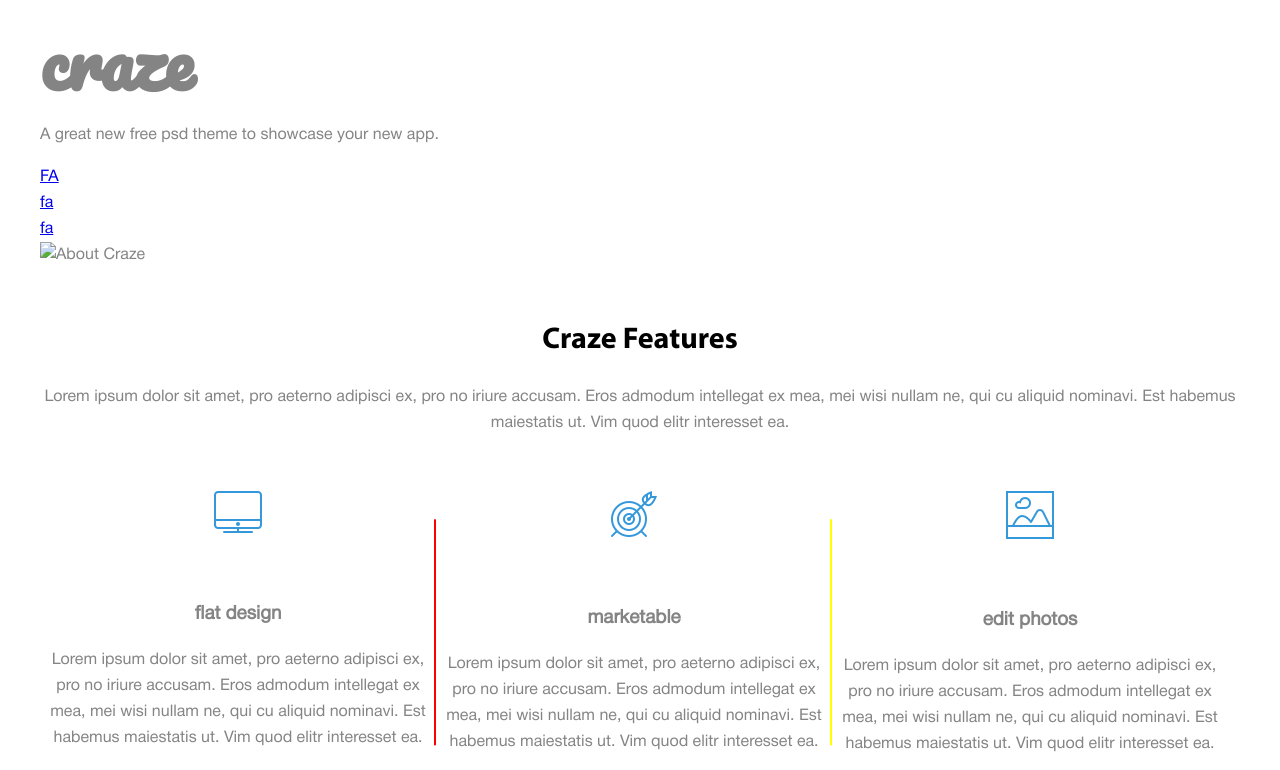
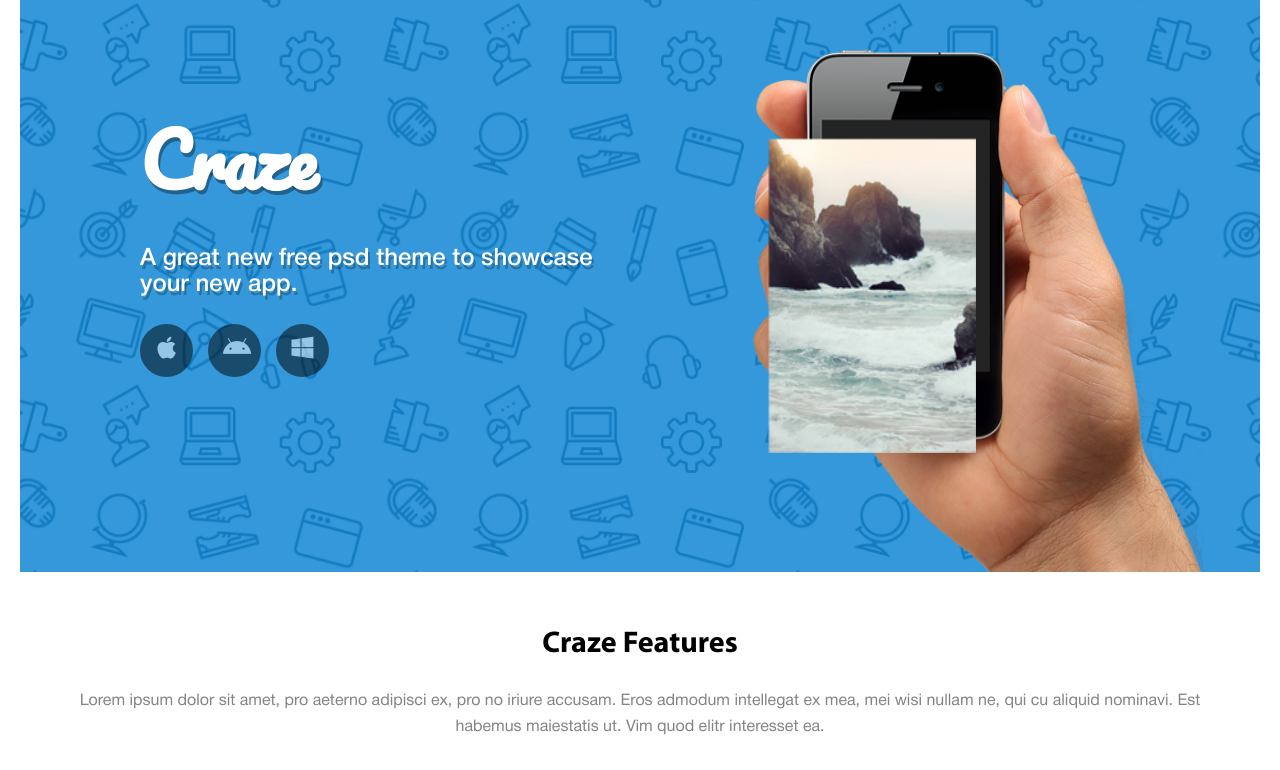
Before and after one commit to St-andrey/Craze_Landing, a website: page app/index.html in a window 1280 px wide. Shown: the top 770 px of the page. Drawn offline with nearby package versions, Linux system fonts and the light colour scheme.

Commit message:
header and footer are ready

```diff
--- a/app/index.html
+++ b/app/index.html
@@ -6,6 +6,7 @@
   <meta name="viewport" content="width=device-width, initial-scale=1.0">
   <meta http-equiv="X-UA-Compatible" content="ie=edge">
   <title>Document</title>
+  <script src="https://kit.fontawesome.com/164b56f10c.js"></script>
   <link rel="stylesheet" href="css/style.min.css">
 </head>
 
@@ -13,19 +14,21 @@
 
   <!-- ===HEADER=== -->
   <div class="container-outer">
-    <header class="header container-inner">
-      <div class="header__text-box">
-        <h1 class="header__main-title">craze</h1>
-        <p class="header__subtitle">A great new free psd theme to showcase your new app. </p>
-        <div class="header__socials">
-          <div class="header__socials-box"><a href="#" class="header__socials-link">FA</a></div>
-          <div class="header__socials-box"><a href="#" class="header__socials-link">fa</a></div>
-          <div class="header__socials-box"><a href="#" class="header__socials-link">fa</a></div>
+    <header class="header">
+      <div class="container-inner container-inner--header">
+        <div class="header__text-box">
+          <h1 class="header__main-title"><a href="#" class="header__main-link">craze</a></h1>
+          <p class="header__subtitle">a great new free psd theme to showcase </br> your new app.</p>
+          <div class="header__socials">
+            <div class="header__socials-box"><a href="#" class="header__socials-link"><i class="fab fa-apple"></i></a></div>
+            <div class="header__socials-box"><a href="#" class="header__socials-link"><i class="fab fa-android"></i></a></div>
+            <div class="header__socials-box"><a href="#" class="header__socials-link"><i class="fab fa-windows"></i></a></div>
+          </div>
         </div>
-      </div>
-      <div class="header__img-box">
-        <!--hand will be here as a bg pos relative-->
-        <img src="" alt="About Craze" class="header__img">
+        <div class="header__img-box">
+          <!--hand will be here as a bg pos relative-->
+          <img src="img/header-img.png" alt="About Craze" class="header__img">
+        </div>
       </div>
     </header>
   </div>
@@ -135,17 +138,24 @@
     </div>
     <!-- =/SOCIALS= -->
   </main>
-  </div>
+
   <!-- ===/MAIN=== -->
   <!-- ===FOOTER=== -->
   <div class="container-outer">
-    <footer class="container-inner">
-
+    <footer class="footer">
+      <div class="container-inner">
+        <ul class="footer__nav">
+          <li class="footer__nav-item"><a href="*" class="footer__nav-link">contact</a></li>
+          <li class="footer__nav-item"><a href="*" class="footer__nav-link">download</a></li>
+          <li class="footer__nav-item"><a href="*" class="footer__nav-link">press</a></li>
+          <li class="footer__nav-item"><a href="*" class="footer__nav-link">email</a></li>
+          <li class="footer__nav-item"><a href="*" class="footer__nav-link">support</a></li>
+          <li class="footer__nav-item"><a href="*" class="footer__nav-link">privacy policy</a></li>
+        </ul>
+      </div>
     </footer>
   </div>
   <!-- ===/FOOTER=== -->
-  </div>
-
   <script src="https://ajax.googleapis.com/ajax/libs/jquery/3.4.1/jquery.min.js"></script>
   <script src="js/libs.min.js"></script>
   <script src="js/main.js"></script>
--- a/app/scss/_vars.scss
+++ b/app/scss/_vars.scss
@@ -1,37 +1,37 @@
 /* === COLORS ===*/
 
-$mainText: #848484;
-$secondaryText: #ffffff;
+$mainText:              #848484;
+$secondaryText:         #ffffff;
 
-$headerSocials: #f4f4f4;
+$mainBg:                #e7e7e7;
+$secondaryBg:           #ffffff;
+$footerBg:              #e3e3e3;
 
-$SectionHeaderColor:    #000000;
+$blueLight:             #00adef;
+$blueMd:                #3498db;
+$BlueDark:              #0d74b9;
 
-$cardTitleColor: #222222;
+$sectionHeaderColor:    #000000;
+$cardTitleColor:        #222222;
+$socialsHeaderColor:    #f4f4f4;
+$socialsFooterBg:       #c2c2c2;
+$socialsHeaderBg:       #000000;
+$borderLight:           #e3e3e3;
+$borderDark:            #c2c2c2;
+$videoControlsBg:       #2a2929;
+$videoBufferingBar:     #666666;
+$textShadow:            #000101;
 
-$mainBg: #e7e7e7;
-$secondaryBg: #ffffff;
-$footerBg: #e3e3e3;
-$cocialsBg: #c2c2c2;
 
-$borderLight: #e3e3e3;
-$borderDark: #c2c2c2;
-
-$videoControlsBg: #2a2929;
-$videoBufferingBar: #666666;
-
-$blueLight: #00adef;
-$blueMd: #3498db;
-$BlueDark: #0d74b9;
 /* === FONTS === */
 
-$pcf: "Pacifico-Regular";
-$mrd300: "MyriadPro-Light";
-$mrd600: "MyriadPro-Semibold";
-$mrd700: "MyriadPro-Bold";
-$hlv400: "HelveticaNeueCyr-Roman";
-$hlv500i: "HelveticaNeueCyr-MediumItalic";
-$hlv500: "HelveticaNeueCyr-Medium";
-$hlv700i: "HelveticaNeueCyr-BoldItalic";
+$pcf:                   "Pacifico-Regular";
+$mrd300:                "MyriadPro-Light";
+$mrd600:                "MyriadPro-Semibold";
+$mrd700:                "MyriadPro-Bold";
+$hlv400:                "HelveticaNeueCyr-Roman";
+$hlv500i:               "HelveticaNeueCyr-MediumItalic";
+$hlv500:                "HelveticaNeueCyr-Medium";
+$hlv700i:               "HelveticaNeueCyr-BoldItalic";
 
-$SectionHeaderFZ: 30px;
+$sectionHeaderFZ:       30px;
--- a/app/scss/style.scss
+++ b/app/scss/style.scss
@@ -8,20 +8,37 @@ body {
   color: $mainText;
   font-family: $hlv400;
 }
-
+* {
+  box-sizing: border-box;
+  margin: 0;
+  padding: 0;
+}
+li {
+  list-style: none;
+}
+a {
+  text-decoration: none;
+  cursor: pointer;
+}
 .container-outer {
   max-width: 1640px;
   padding-left: 20px;
   padding-right: 20px;
+  margin: 0 auto;
 }
 .container-inner {
   margin: 0 auto;
-  max-width: 1200px;
+  max-width: 1180px;
+  overflow: hidden;
+  &--header {
+    display: flex;
+    justify-content: space-between;
+  }
 }
 .section-title {
   font-family: $mrd700;
-  font-size: $SectionHeaderFZ;
-  color: $SectionHeaderColor;
+  font-size: $sectionHeaderFZ;
+  color: $sectionHeaderColor;
   margin-bottom: 30px;
   text-align: center;
 }
@@ -31,9 +48,70 @@ body {
 }
 /* === HEADER === */
 .header {
+  background: url(../img/header-bg.png) 50% 50% no-repeat;
+  background-size: cover;
+  padding-left: 120px;
+  &__text-box {
+    flex-basis: 50%;
+      }
   &__main-title {
+    margin-top: 147px;
+    margin-bottom: 51px;
+  }
+  &__main-link {
+    color: $secondaryText;
     font-family: $pcf;
     font-size: 72px;
+    text-shadow: 2px 4px 0px rgba($textShadow, 0.35);
+    text-transform: capitalize;
+  }
+  &__subtitle {
+    color: $secondaryText;
+    font-family: $hlv500;
+    font-size: 24px;
+    margin-bottom: 26px;
+    text-shadow: 2px 4px 0px rgba($textShadow, 0.25);
+  }
+  &__subtitle::first-letter {
+    text-transform: capitalize;
+  }
+  &__socials {
+    margin-bottom: 195px;
+    display: flex;
+  }
+  &__socials-box {
+    margin-right: 15px;
+    background: $socialsHeaderBg;
+    width: 53px;
+    height: 53px;
+    line-height: 53px;
+    text-align: center;
+    border-radius: 50%;
+    opacity: 0.5;
+    transition: all 0.2s ease-in;
+    &:hover {
+      opacity: 1;
+    }
+  }
+  &__socials-link {
+    color: $socialsHeaderColor;
+    font-size: 25px;
+    padding: 15px;
+  }
+  &__img-box {
+    flex-basis: 50%;
+    margin-top: 50px;
+    background: url(../img/header-img-box.png) 50% 10% no-repeat;
+    background-size: contain;
+    position: relative;
+
+  }
+  &__img {
+    position: absolute;
+    top: 88px;
+    right: 284px;
+    width: 208px;
+    height: 315px;
   }
 }
 /* === /HEADER === */
@@ -53,10 +131,10 @@ body {
   &__card {
     flex-basis: 33%;
     text-align: center;
+    position: relative;
     padding: 50px 55px 60px;
-    position: relative;
   }
-  &__card:nth-child(-n + 3):before{
+  &__card:nth-child(-n + 3):before {
     content: "";
     position: absolute;
     background: green;
@@ -67,7 +145,7 @@ body {
     transform: translateX(-50%);
   }
 
-  &__card:nth-child(3n + 1):after{
+  &__card:nth-child(3n + 1):after {
     content: "";
     position: absolute;
     background: red;
@@ -78,7 +156,7 @@ body {
     transform: translateY(-50%);
   }
 
-  &__card:nth-child(3n + 2):after{
+  &__card:nth-child(3n + 2):after {
     content: "";
     position: absolute;
     background: yellow;
@@ -88,22 +166,28 @@ body {
     top: 50%;
     transform: translateY(-50%);
   }
+}
 
-}
-/*.right:after{
-    content:'';
-    position: absolute;
-    background: red;
-    width:2px;
-    height: 80%;
-    right: 0;
-    top: 50%;
-    transform: translateY(-50%);
-
-
-}*/
 /*-- =/FEATURES= --*/
 /* === MAIN === */
 /* === /MAIN === */
 
+/* === FOOTER === */
+.footer {
+  background: $footerBg;
+  padding-top: 60px;
+  padding-bottom: 56px;
+  &__nav {
+    display: flex;
+    width: 50%;
+    margin: auto;
+    justify-content: space-between;
+  }
+  &__nav-link {
+    text-transform: capitalize;
+    color: $mainText;
+  }
+}
+/* === /FOOTER === */
+
 @import "media";
```
Also changed, not shown: app/css/style.min.css, app/img/about-img.png (added), app/img/header-bg.png (added), app/img/header-img-box.png (added), app/img/header-img.png (added).
